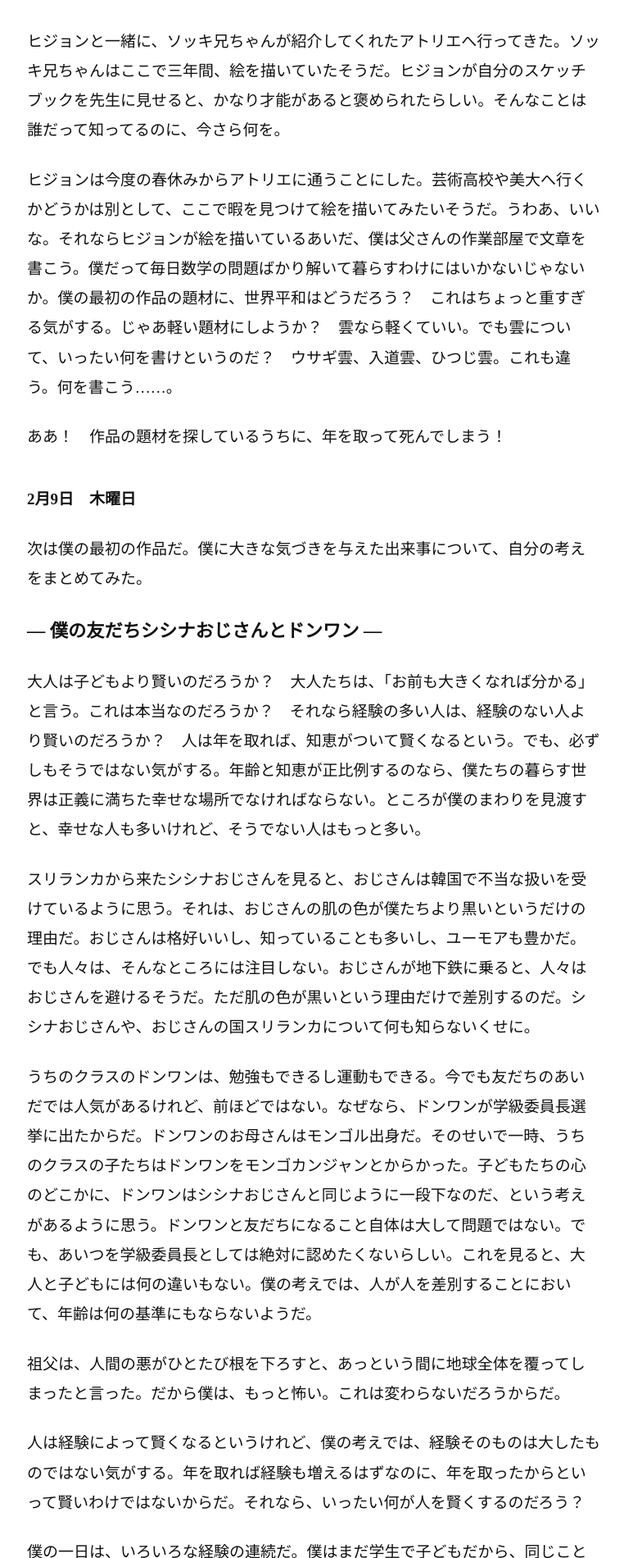
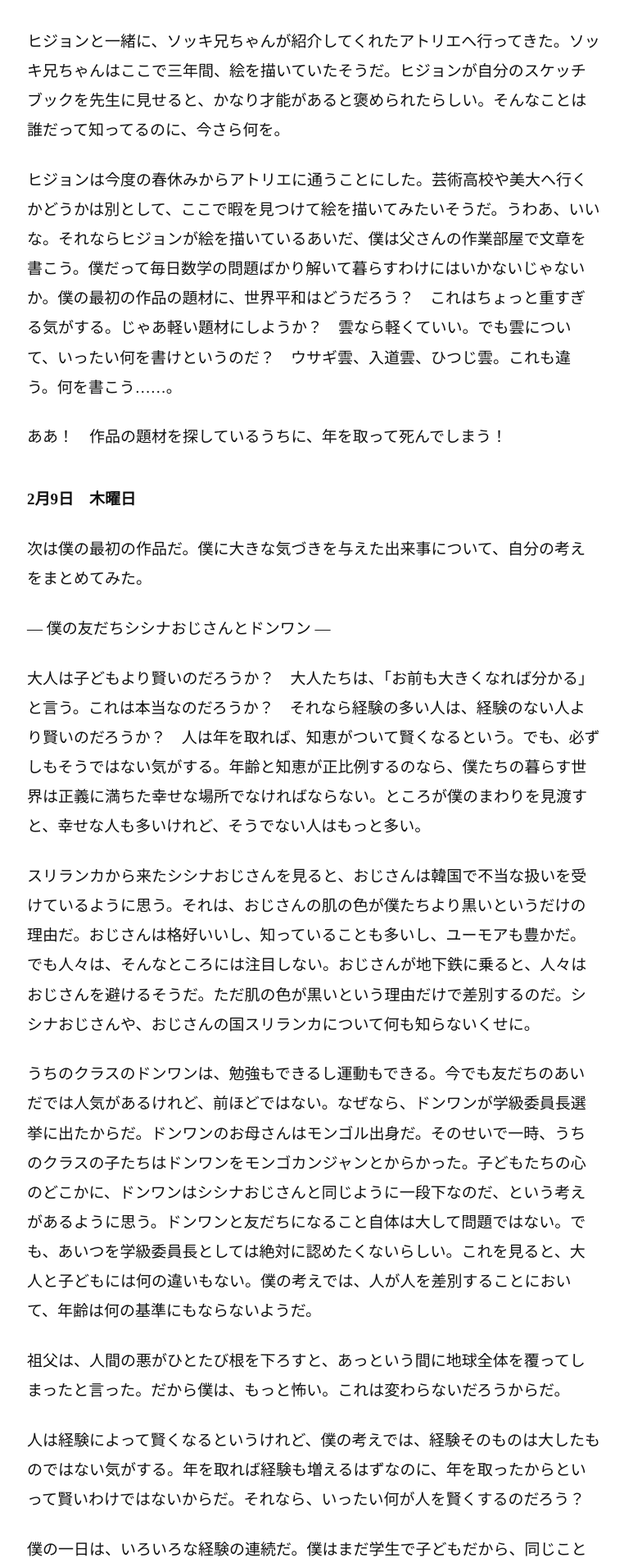
Before and after one commit to Jin-in-Seoul/Jin-in-Seoul, a Jekyll site: the page built from sweater/ja/chapter-12/index.html, in a window 1280 px wide. Shown: the part 4500-6400 px from the top of the page at 82% size, without its empty margins (197-959 px from the left). Built offline with Jekyll 4.4.1, drawn with Linux system fonts in a browser that asks for light colours.

```diff
--- a/sweater/ja/chapter-12/index.html
+++ b/sweater/ja/chapter-12/index.html
@@ -61,7 +61,7 @@
 <p>ああ！　作品の題材を探しているうちに、年を取って死んでしまう！</p>
 <p class="entry-date"><strong>2月9日　木曜日</strong></p>
 <p>次は僕の最初の作品だ。僕に大きな気づきを与えた出来事について、自分の考えをまとめてみた。</p>
-<h3>― 僕の友だちシシナおじさんとドンワン ―</h3>
+<p>― 僕の友だちシシナおじさんとドンワン ―</p>
 <p>大人は子どもより賢いのだろうか？　大人たちは、「お前も大きくなれば分かる」と言う。これは本当なのだろうか？　それなら経験の多い人は、経験のない人より賢いのだろうか？　人は年を取れば、知恵がついて賢くなるという。でも、必ずしもそうではない気がする。年齢と知恵が正比例するのなら、僕たちの暮らす世界は正義に満ちた幸せな場所でなければならない。ところが僕のまわりを見渡すと、幸せな人も多いけれど、そうでない人はもっと多い。</p>
 <p>スリランカから来たシシナおじさんを見ると、おじさんは韓国で不当な扱いを受けているように思う。それは、おじさんの肌の色が僕たちより黒いというだけの理由だ。おじさんは格好いいし、知っていることも多いし、ユーモアも豊かだ。でも人々は、そんなところには注目しない。おじさんが地下鉄に乗ると、人々はおじさんを避けるそうだ。ただ肌の色が黒いという理由だけで差別するのだ。シシナおじさんや、おじさんの国スリランカについて何も知らないくせに。</p>
 <p>うちのクラスのドンワンは、勉強もできるし運動もできる。今でも友だちのあいだでは人気があるけれど、前ほどではない。なぜなら、ドンワンが学級委員長選挙に出たからだ。ドンワンのお母さんはモンゴル出身だ。そのせいで一時、うちのクラスの子たちはドンワンをモンゴカンジャンとからかった。子どもたちの心のどこかに、ドンワンはシシナおじさんと同じように一段下なのだ、という考えがあるように思う。ドンワンと友だちになること自体は大して問題ではない。でも、あいつを学級委員長としては絶対に認めたくないらしい。これを見ると、大人と子どもには何の違いもない。僕の考えでは、人が人を差別することにおいて、年齢は何の基準にもならないようだ。</p>
@@ -127,7 +127,7 @@
 <p>僕は母さんの旅行会社のパンフレットを、兄ちゃんに持ってきてあげることにした。うちの母さんは金持ちになる。</p>
 <p class="entry-date"><strong>2月20日　月曜日</strong></p>
 <p>ヒジョンがアトリエに行っているあいだ、僕はとても短い文章を一つ書いた。</p>
-<h3>― ヘイ、ウェイト…… ―</h3>
+<p>― ヘイ、ウェイト…… ―</p>
 <p>バスに乗って家へ帰る途中だった。窓の外に突然、雨粒が落ちてくる。人々は急いで雨を避け、身を隠す。雨脚があまりにも激しく、車まで道路脇に止まる。バスの運転手も車を止め、雨がやむのを待つ。予告もなく降り始めた雨が、街に戒厳令を宣言した。</p>
 <p>バイクに乗っていた人が一人、電話ボックスへ入る。電話ボックスが白く曇る。ヘルメットをかぶった男が曇りに埋もれ、消えていく。侵略のように雨が降った日、街は無残に占領された。バスの中まで曇り始め、僕たちは霧に包まれた。</p>
 <p>アトリエから出てきたヒジョンに、この文章を見せた。ヒジョンは、見慣れない感じのする変な文章だと言った。僕はヒジョンのその言葉が気に入った。本当は、ヒジョンの言葉なら何でも好きだ。</p>
```
